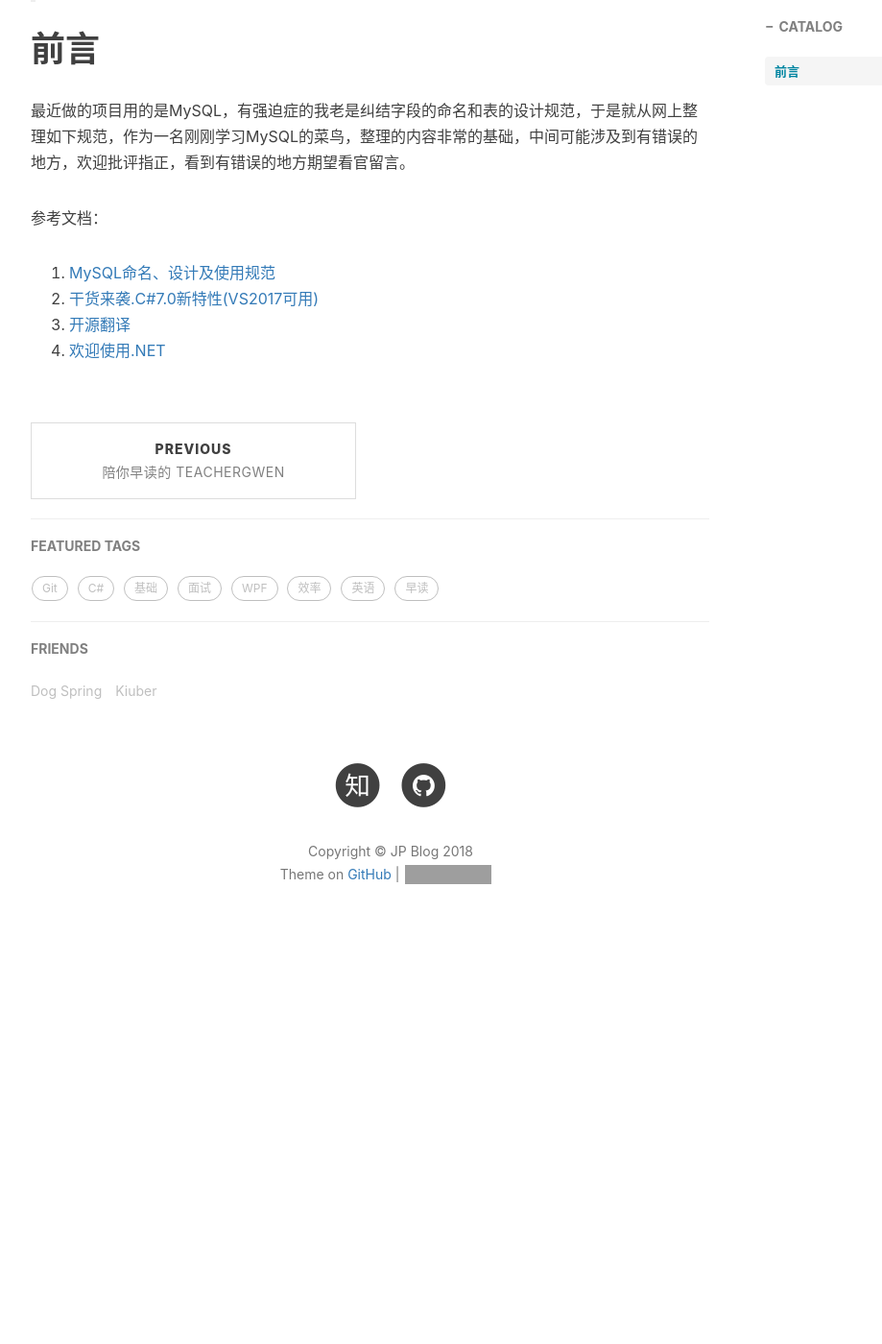
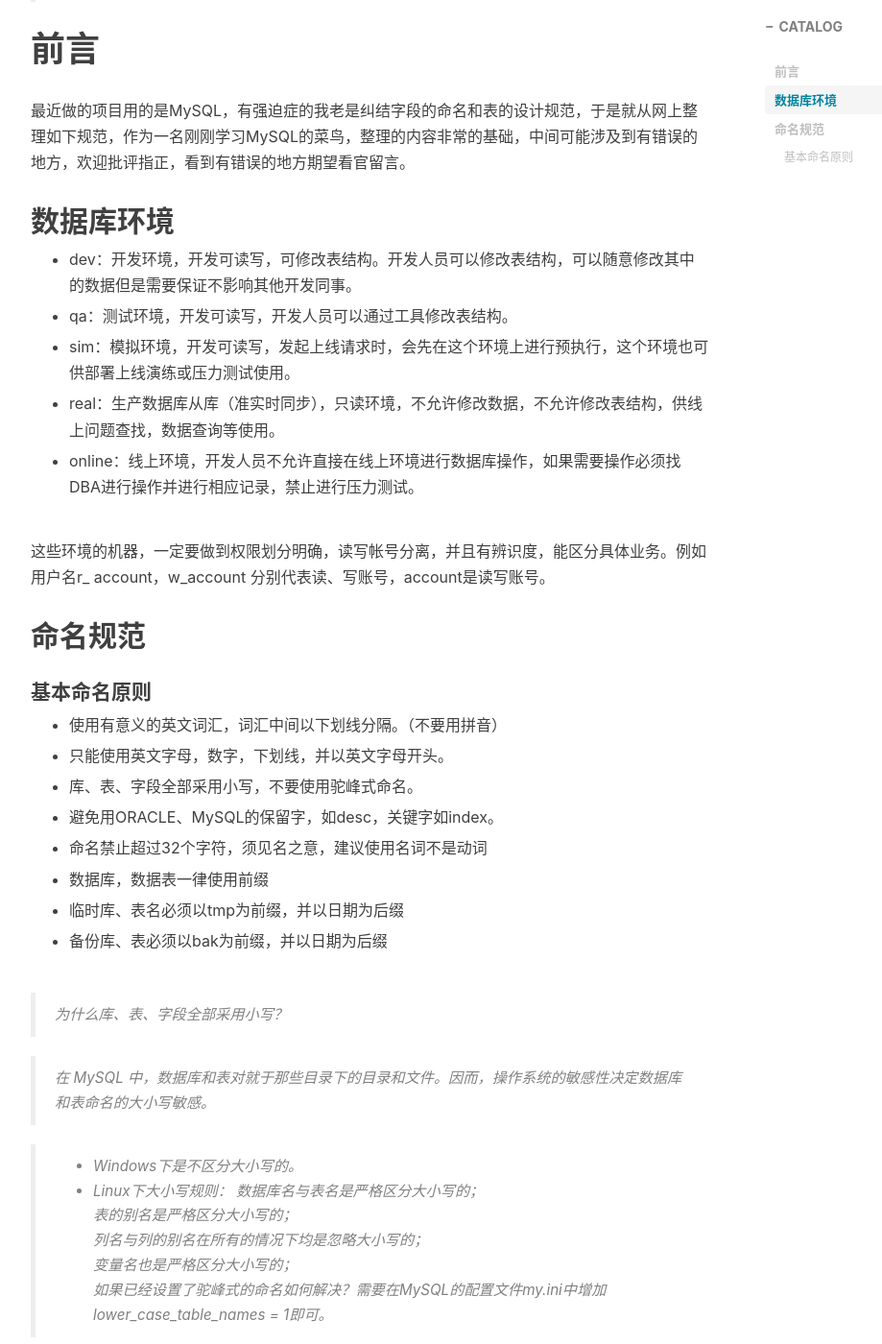
Before and after one commit to hongjiapeng/hongjiapeng.github.io, a Jekyll site: the page built from _posts/2018-06-20-MySQL命名、设计及使用规范.md, in a window 1280 px wide and 1400 px high, scrolled down 540 px. Shown: the whole window at 96% size, without its empty margins (233-1152 px from the left). Built offline with Jekyll 4.4.1, drawn with Linux system fonts in a browser that asks for light colours; nearby versions of some CDN libraries; comment, search, counter and statistics services are not loaded; before the commit the page ends 1555 px from its top, so only the background shows below that; grey boxes are pictures that could not be loaded.

Commit message:
add early_reading blogs and technology blog

```diff
--- a/_posts/2018-06-20-MySQL命名、设计及使用规范.md
+++ b/_posts/2018-06-20-MySQL命名、设计及使用规范.md
@@ -20,8 +20,72 @@ tags:
 最近做的项目用的是MySQL，有强迫症的我老是纠结字段的命名和表的设计规范，于是就从网上整理如下规范，作为一名刚刚学习MySQL的菜鸟，整理的内容非常的基础，中间可能涉及到有错误的地方，欢迎批评指正，看到有错误的地方期望看官留言。
 
 
+## 数据库环境
+
+
+
+- dev：开发环境，开发可读写，可修改表结构。开发人员可以修改表结构，可以随意修改其中的数据但是需要保证不影响其他开发同事。
+
+
+- qa：测试环境，开发可读写，开发人员可以通过工具修改表结构。
+
+
+- sim：模拟环境，开发可读写，发起上线请求时，会先在这个环境上进行预执行，这个环境也可供部署上线演练或压力测试使用。
+
+
+- real：生产数据库从库（准实时同步），只读环境，不允许修改数据，不允许修改表结构，供线上问题查找，数据查询等使用。
+
+
+- online：线上环境，开发人员不允许直接在线上环境进行数据库操作，如果需要操作必须找DBA进行操作并进行相应记录，禁止进行压力测试。
+
+这些环境的机器，一定要做到权限划分明确，读写帐号分离，并且有辨识度，能区分具体业务。例如用户名r_ account，w_account 分别代表读、写账号，account是读写账号。
+
+## 命名规范
+
+#### 基本命名原则
+
+
+- 使用有意义的英文词汇，词汇中间以下划线分隔。（不要用拼音）
+
+
+- 只能使用英文字母，数字，下划线，并以英文字母开头。
+
+
+- 库、表、字段全部采用小写，不要使用驼峰式命名。
+
+
+- 避免用ORACLE、MySQL的保留字，如desc，关键字如index。
+
+
+- 命名禁止超过32个字符，须见名之意，建议使用名词不是动词
+
+
+- 数据库，数据表一律使用前缀
+
+
+- 临时库、表名必须以tmp为前缀，并以日期为后缀
+
+
+- 备份库、表必须以bak为前缀，并以日期为后缀
+
+
+> *为什么库、表、字段全部采用小写？*
+
+
+> 在 MySQL 中，数据库和表对就于那些目录下的目录和文件。因而，操作系统的敏感性决定数据库和表命名的大小写敏感。
+
+
+> - Windows下是不区分大小写的。
+> - Linux下大小写规则：
+>  数据库名与表名是严格区分大小写的；<br>
+>  表的别名是严格区分大小写的；<br>
+>  列名与列的别名在所有的情况下均是忽略大小写的；<br>
+>  变量名也是严格区分大小写的；<br>
+>  如果已经设置了驼峰式的命名如何解决？需要在MySQL的配置文件my.ini中增加 lower_case_table_names = 1即可。
+
+
+---
 参考文档：<br>
-1. [MySQL命名、设计及使用规范](https://www.biaodianfu.com/mysql-best-practices.html)<br>
-2. [干货来袭.C#7.0新特性(VS2017可用)](http://www.cnblogs.com/GuZhenYin/p/6526041.html)<br>
-3. [开源翻译](https://www.oschina.net/translate/whats-new-in-csharp-7-0)<br>
-4. [欢迎使用.NET](https://docs.microsoft.com/zh-cn/dotnet/welcome)
+
+1. [MySQL数据库命名规范及约定](https://blog.csdn.net/sinat_29519243/article/details/70187040)<br>
+2. [MySQL命名、设计及使用规范](https://www.biaodianfu.com/mysql-best-practices.html)<br>
```
Also changed, not shown: _posts/2018-06-20-6月早读.md (renamed from _posts/2018-06-18-6月早读.md, +26 -1 lines).
